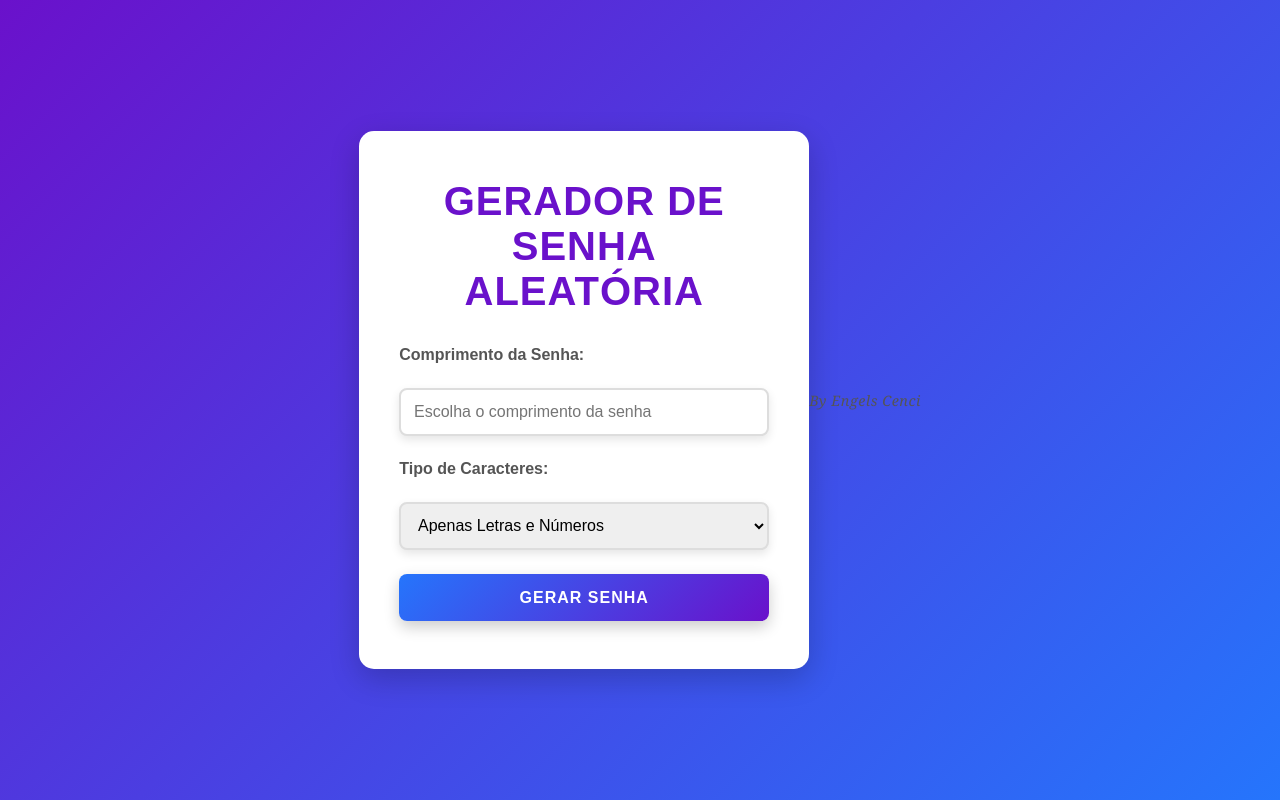
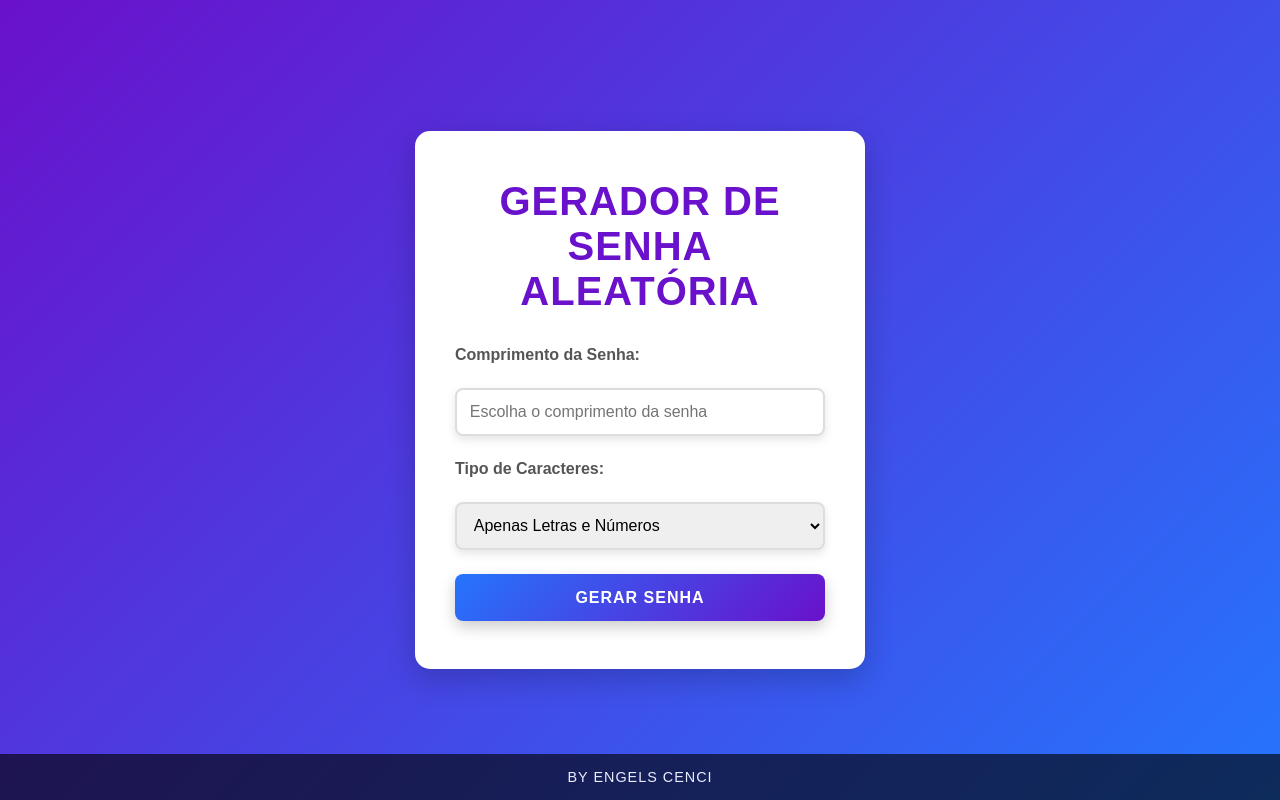
Before and after one commit to engelseduardo/Gerador_de_Senhas, a Flask app: page / in a window 1280 px wide. Run offline with Flask 3, Linux system fonts and the light colour scheme.

Commit message:
Update style.css

```diff
--- a/static/style.css
+++ b/static/style.css
@@ -159,14 +159,55 @@ h2 {
     animation: fadeIn 1.2s ease-out;
 }
 
-.credit{
-    font-family: 'Georgia', serif;
+.credit {
+  position: fixed;
+  bottom: 0;
+  left: 0;
+  right: 0;
+  text-align: center;
+  padding: 15px 0;
+  background: rgba(0, 0, 0, 0.7); /* fundo semi-transparente */
+  color: #fff;
+  font-family: 'Poppins', sans-serif;
   font-size: 0.9rem;
-  color: #555;
-  text-align: right;
-  margin: 20px 0;
-  font-style: italic;
-  letter-spacing: 0.5px;
+  letter-spacing: 1px;
+  text-transform: uppercase;
+  transition: all 0.3s ease; /* animação suave */
+  z-index: 1000; /* para ficar acima de outros elementos */
+}
+
+/* Efeitos interativos */
+.credit:hover {
+  background: rgba(0, 0, 0, 0.9);
+  padding: 20px 0;
+  color: #4fc3f7; /* cor azul clara ao passar o mouse */
+}
+
+/* Se quiser um efeito de "aparecer suavemente" quando a página carrega */
+@keyframes fadeInUp {
+  from {
+    opacity: 0;
+    transform: translateY(20px);
+  }
+  to {
+    opacity: 1;
+    transform: translateY(0);
+  }
+}
+
+.credit {
+  animation: fadeInUp 0.8s ease-out;
+}
+
+/* Adicione isso se quiser que o texto fique pulsante */
+@keyframes pulse {
+  0% { opacity: 0.8; }
+  50% { opacity: 1; }
+  100% { opacity: 0.8; }
+}
+
+.credit {
+  animation: fadeInUp 0.8s ease-out, pulse 4s infinite;
 }
 
 /* Tooltip interativo */
```
